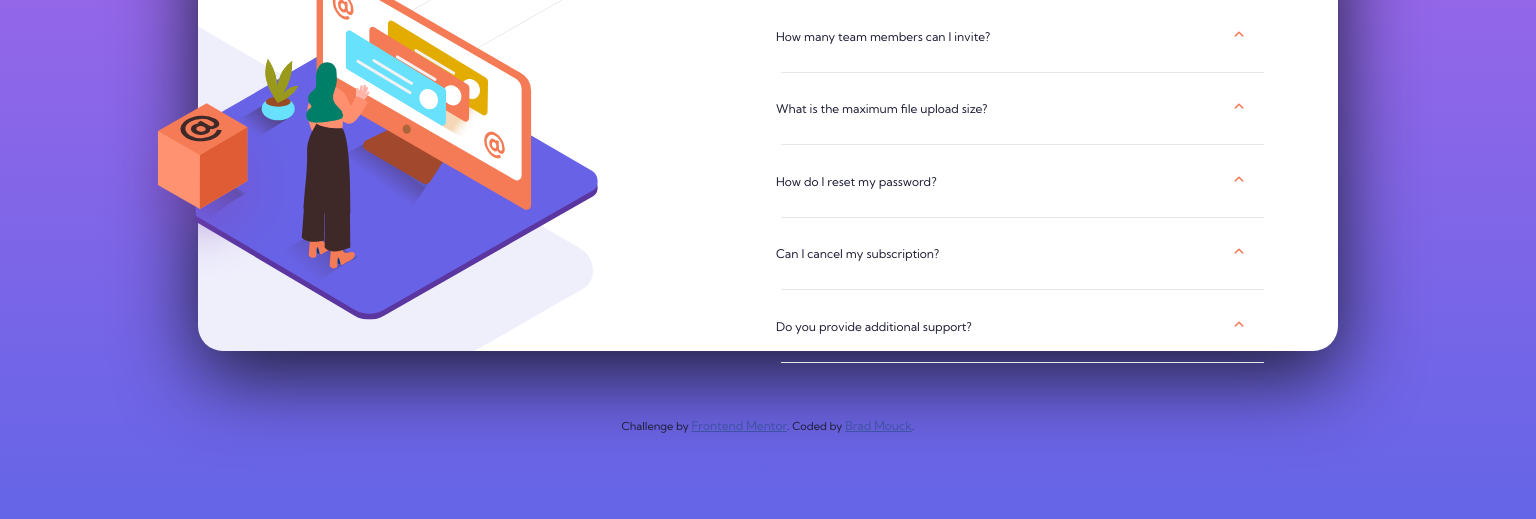
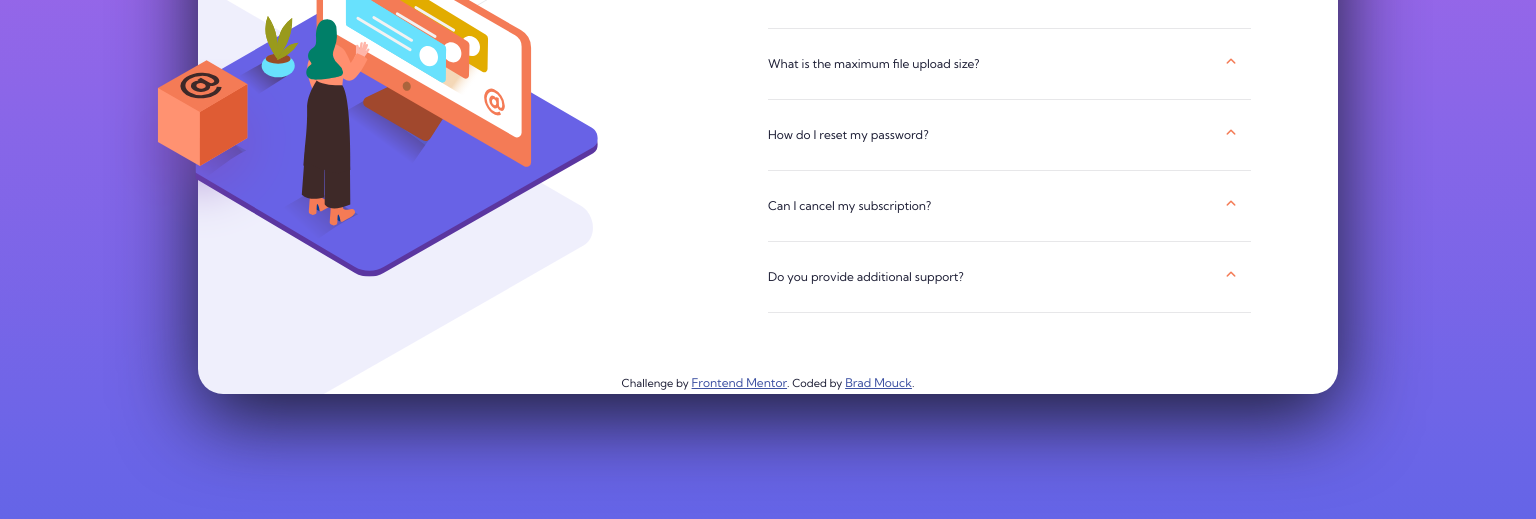
Before and after one commit to thebtm/faq-accordion-card-main, a plain HTML site: page index.html in a window 1536 px wide. Shown: the part 297-816 px from the top of the page. Drawn offline with Linux system fonts and the light colour scheme.

Commit message:
CSS - applied dimentions to FA arrow and removed margins in some places

```diff
--- a/css/faq.css
+++ b/css/faq.css
@@ -187,7 +187,6 @@ hr {
     position: relative;
     margin: auto;
     width: 75%;
-    height: 60%;
     padding-bottom: 0px;
     background-image: url(../images/bg-pattern-desktop.svg);
     background-position-x: -570px;
@@ -277,9 +276,17 @@ hr {
   #faq a,
   #faq i,
   #faq article {
-    padding: 1vmin;
+    padding: 0vmin;
   }
 
+  #faq i {
+    width: 0.8em;
+    height: 1em;
+  }
+
+  #faq hr {
+    margin-left: 0px;
+  }
   /* --- Footer Style --- */
   footer {
     position: relative;
```
